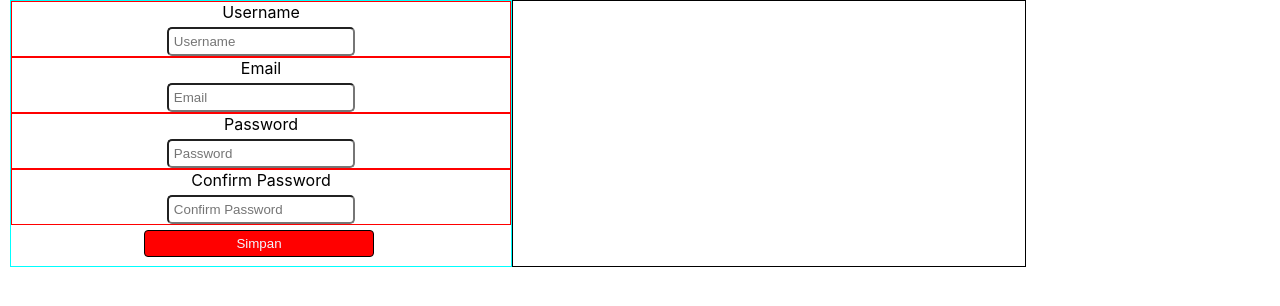
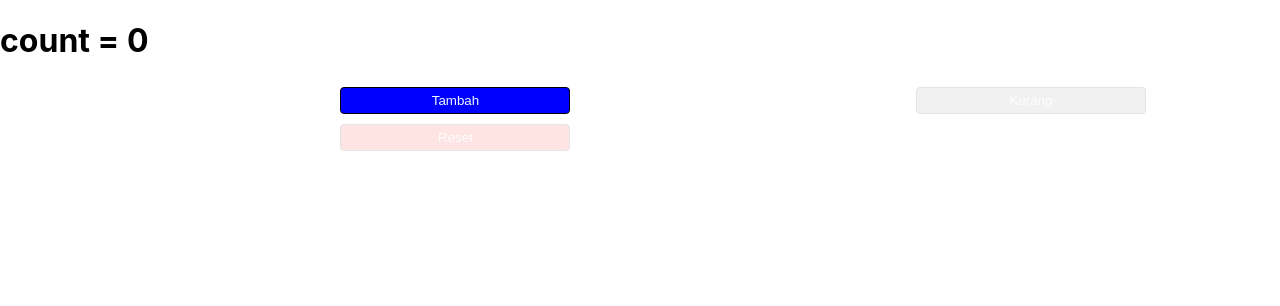
Before and after one commit to Naufal-0123/React_1, a React (Create React App) app: page / in a window 1280 px wide. Shown: the top 306 px of the page. Built offline with nearby package versions, Linux system fonts and the light colour scheme.

Commit message:
apa-commit

```diff
--- a/src/App.js
+++ b/src/App.js
@@ -5,127 +5,127 @@ import Input from "./komponen/input";
 import Card from "./komponen/card";
 import "./styles/styles.css"
 
-export default function App(){
-  const [values, setValues] = React.useState({
-    username:"",
-    email:"",
-    password:"",
-    confirmPassword:"",
-  });
+// export default function App(){
+//   const [values, setValues] = React.useState({
+//     username:"",
+//     email:"",
+//     password:"",
+//     confirmPassword:"",
+//   });
 
-  const [data, setData] = React.useState([
-  ]);
-  const [errors, setError] =React.useState([
-  ]);
+//   const [data, setData] = React.useState([
+//   ]);
+//   const [errors, setError] =React.useState([
+//   ]);
 
-  const handleChange = (e) => {
-    e.preventDefault();
-    console.log('ok gass jalan');
-    setValues((values)=> {
-      return{
-        ...values,
-        [e.target.name]: e.target.value
-      }
-    });
-    if(e.target.value !== ""){
-      setError({
-        ...errors,
-        [e.target.name]: true,
-      });
-    }
+//   const handleChange = (e) => {
+//     e.preventDefault();
+//     console.log('ok gass jalan');
+//     setValues((values)=> {
+//       return{
+//         ...values,
+//         [e.target.name]: e.target.value
+//       }
+//     });
+//     if(e.target.value !== ""){
+//       setError({
+//         ...errors,
+//         [e.target.name]: true,
+//       });
+//     }
+//   };
+
+//   const handleBlur = (e) => {
+//     e.preventDefault();
+//     if(e.target.value === ""){
+//       setError((errors)=> {
+//         return{
+//           ...errors,
+//           [e.target.name]: true,
+//         }
+//       });
+//     }
+//   };
+
+//   const handleSubmit = (e) =>{
+//     e.preventDefault();
+//     console.log('form tersubmit');
+
+//     values.id = new Date().getTime()
+//     setData((data)=> {
+//       return[...data, values];
+//     });
+
+//     setValues((values)=> {
+//       return{
+//         username:"",
+//         email:"",
+//         password:"",
+//         confirmPassword:"",
+//       }
+//     });
+//   };
+//   console.log('errors', errors)
+//   return (
+//     <React.Fragment>
+//       <div style={{
+//         display: "flex"
+//       }}>
+//       <form
+//       onSubmit={handleSubmit}>
+//        <Input isError={errors?.name} textError={"Wajib Diisi"} name="username" value={values.username} label={'Username'} placeHolder="Username" onChange={(event) => {
+//         event.preventDefault();
+//         console.log('ok jalan')
+//         setValues((values)=>{
+//           return{
+//            ...values,
+//            username: event.target.value,
+//          };
+//         });
+//        }} />
+//        <Input isError={errors?.email} textError={"Wajib Diisi"} name="email" value={values.email} label={'Email'}
+//        placeHolder="Email" onBlur={handleBlur} onChange={handleChange}/>
+
+//        <Input isError={errors?.password} textError={"Wajib Diisi"} name="password" value={values.password} label={'Password'}
+//        placeHolder="Password" onBlur={handleBlur} onChange={handleChange}/>
+
+//        <Input isError={errors?.confirmPassword} textError={"Wajib Diisi"} name="confirmPassword" value={values.confirmPassword} label={'Confirm Password'} placeHolder="Confirm Password" onBlur={handleBlur} onChange={handleChange}/>
+//        <Button title={'Simpan'}/>
+
+//       </form>
+//       <div
+//       style={{
+//         width: "40%",
+//         border: "1px solid black",
+//         height: "265px",
+//         }}>
+//         <Card data={data} setData={setData}/>
+//       </div>
+//       </div>
+//     </React.Fragment>
+//   );
+// }
+
+function App () {
+
+  let [count, setCount] = React.useState(0);
+  const handleTambah = ()=>{
+    setCount(count + 1);
   };
-
-  const handleBlur = (e) => {
-    e.preventDefault();
-    if(e.target.value === ""){
-      setError((errors)=> {
-        return{
-          ...errors,
-          [e.target.name]: true,
-        }
-      });
-    }
+  const handleKurang = ()=>{
+    setCount(count - 1);
   };
-
-  const handleSubmit = (e) =>{
-    e.preventDefault();
-    console.log('form tersubmit');
-
-    values.id = new Date().getTime()
-    setData((data)=> {
-      return[...data, values];
-    });
-
-    setValues((values)=> {
-      return{
-        username:"",
-        email:"",
-        password:"",
-        confirmPassword:"",
-      }
-    });
-  };
-  console.log('errors', errors)
-  return (
+  return(
     <React.Fragment>
-      <div style={{
-        display: "flex"
-      }}>
-      <form
-      onSubmit={handleSubmit}>
-       <Input isError={errors?.name} textError={"Wajib Diisi"} name="username" value={values.username} label={'Username'} placeHolder="Username" onChange={(event) => {
-        event.preventDefault();
-        console.log('ok jalan')
-        setValues((values)=>{
-          return{
-           ...values,
-           username: event.target.value,
-         };
-        });
-       }} />
-       <Input isError={errors?.email} textError={"Wajib Diisi"} name="email" value={values.email} label={'Email'}
-       placeHolder="Email" onBlur={handleBlur} onChange={handleChange}/>
-
-       <Input isError={errors?.password} textError={"Wajib Diisi"} name="password" value={values.password} label={'Password'}
-       placeHolder="Password" onBlur={handleBlur} onChange={handleChange}/>
-
-       <Input isError={errors?.confirmPassword} textError={"Wajib Diisi"} name="confirmPassword" value={values.confirmPassword} label={'Confirm Password'} placeHolder="Confirm Password" onBlur={handleBlur} onChange={handleChange}/>
-       <Button title={'Simpan'}/>
-
-      </form>
-      <div
-      style={{
-        width: "40%",
-        border: "1px solid black",
-        height: "265px",
-        }}>
-        <Card data={data} setData={setData}/>
-      </div>
-      </div>
+      <h1>count = {count}</h1>
+      <Button onClick={handleTambah} title='Tambah' color="blue"/>
+      <Button disabled={count <= 0 ? true : false} onClick={handleKurang} title='Kurang' color="gray"/>
+      <Button disabled={count === 0 ? true : false} onClick={() => {
+        setCount(0);
+      }}
+      title='Reset'/>
     </React.Fragment>
   );
 }
 
-// function App () {
-
-//   let [count, setCount] = React.useState(0);
-//   const handleTambah = ()=>{
-//     setCount(count + 1);
-//   };
-//   const handleKurang = ()=>{
-//     setCount(count - 1);
-//   };
-//   return(
-//     <React.Fragment>
-//       <h1>count = {count}</h1>
-//       <Button onClick={handleTambah} title='Tambah' color="blue"/>
-//       <Button disabled={count <= 0 ? true : false} onClick={handleKurang} title='Kurang' color="gray"/>
-//       <Button disabled={count === 0 ? true : false} onClick={() => {
-//         setCount(0);
-//       }}
-//       title='Reset'/>
-//     </React.Fragment>
-//   );
-// }
-
-// export default App;
+export default App;
```
